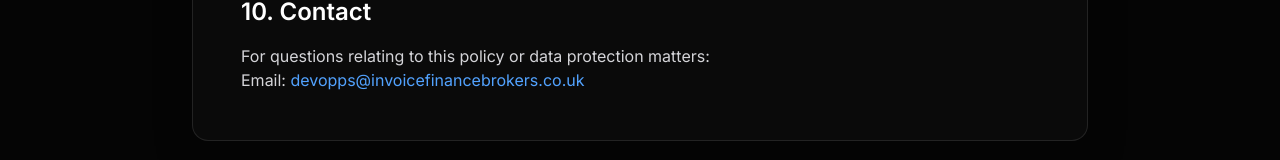
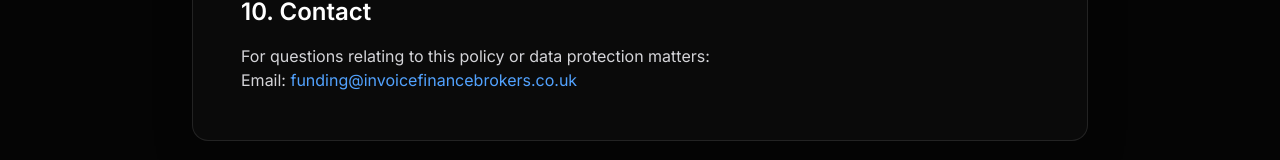
Before and after one commit to infibro/ifb-landing, a React (Vite) app: page /privacy-policy in a window 1280 px wide. Shown: the part 2521-2681 px from the top of the page. Built offline with nearby package versions, Linux system fonts and the light colour scheme.

Commit message:
style: update Privacy Policy email address

```diff
--- a/src/pages/PrivacyPolicy.tsx
+++ b/src/pages/PrivacyPolicy.tsx
@@ -108,7 +108,7 @@
                     <section>
                         <h2 className="text-2xl font-semibold text-white mb-4">10. Contact</h2>
                         <p>For questions relating to this policy or data protection matters:</p>
-                        <p>Email: <a href="mailto:devopps@invoicefinancebrokers.co.uk" className="text-blue-400 hover:text-blue-300">devopps@invoicefinancebrokers.co.uk</a></p>
+                        <p>Email: <a href="mailto:funding@invoicefinancebrokers.co.uk" className="text-blue-400 hover:text-blue-300">funding@invoicefinancebrokers.co.uk</a></p>
                     </section>
                 </div>
             </div>
```
